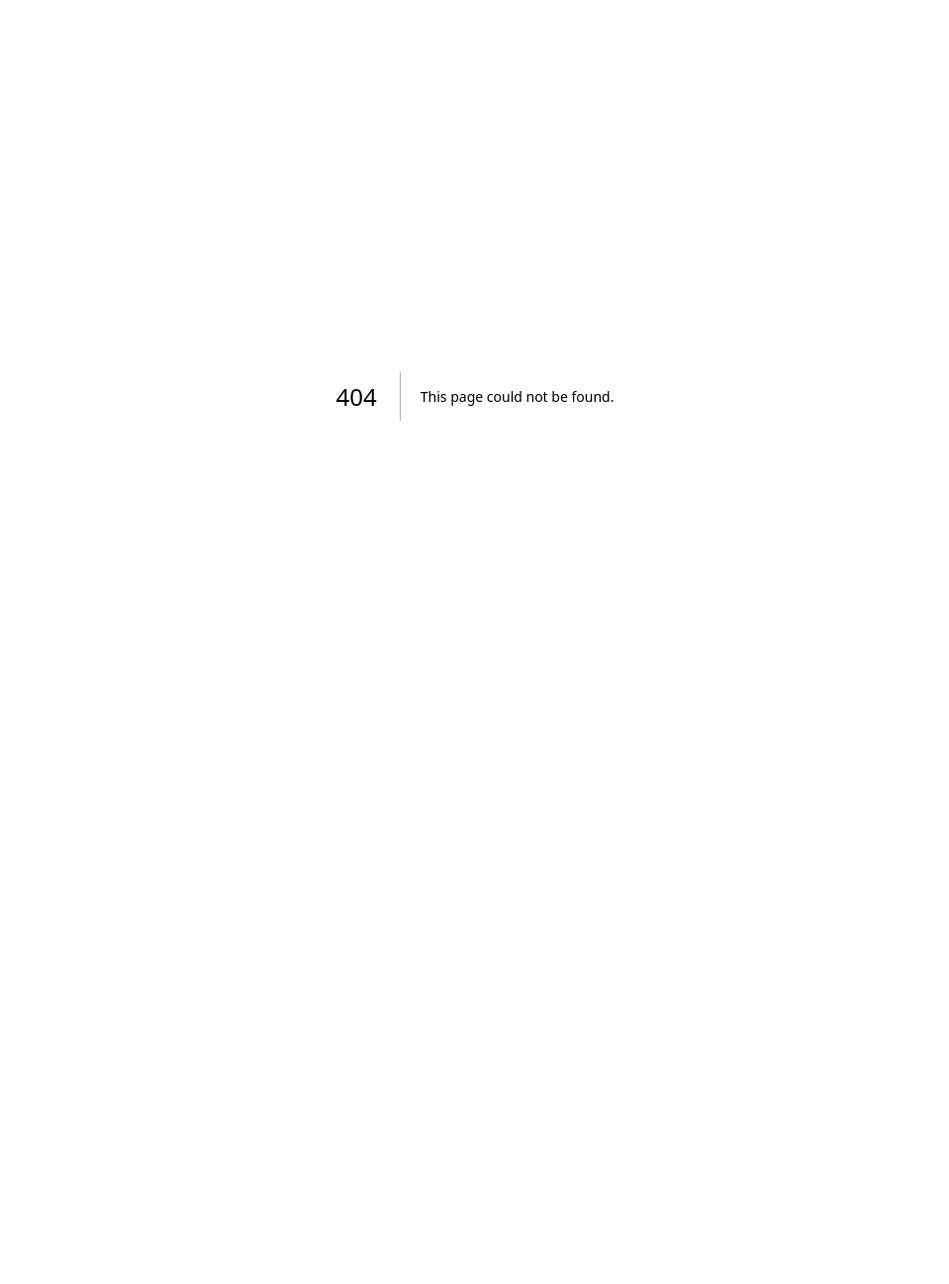
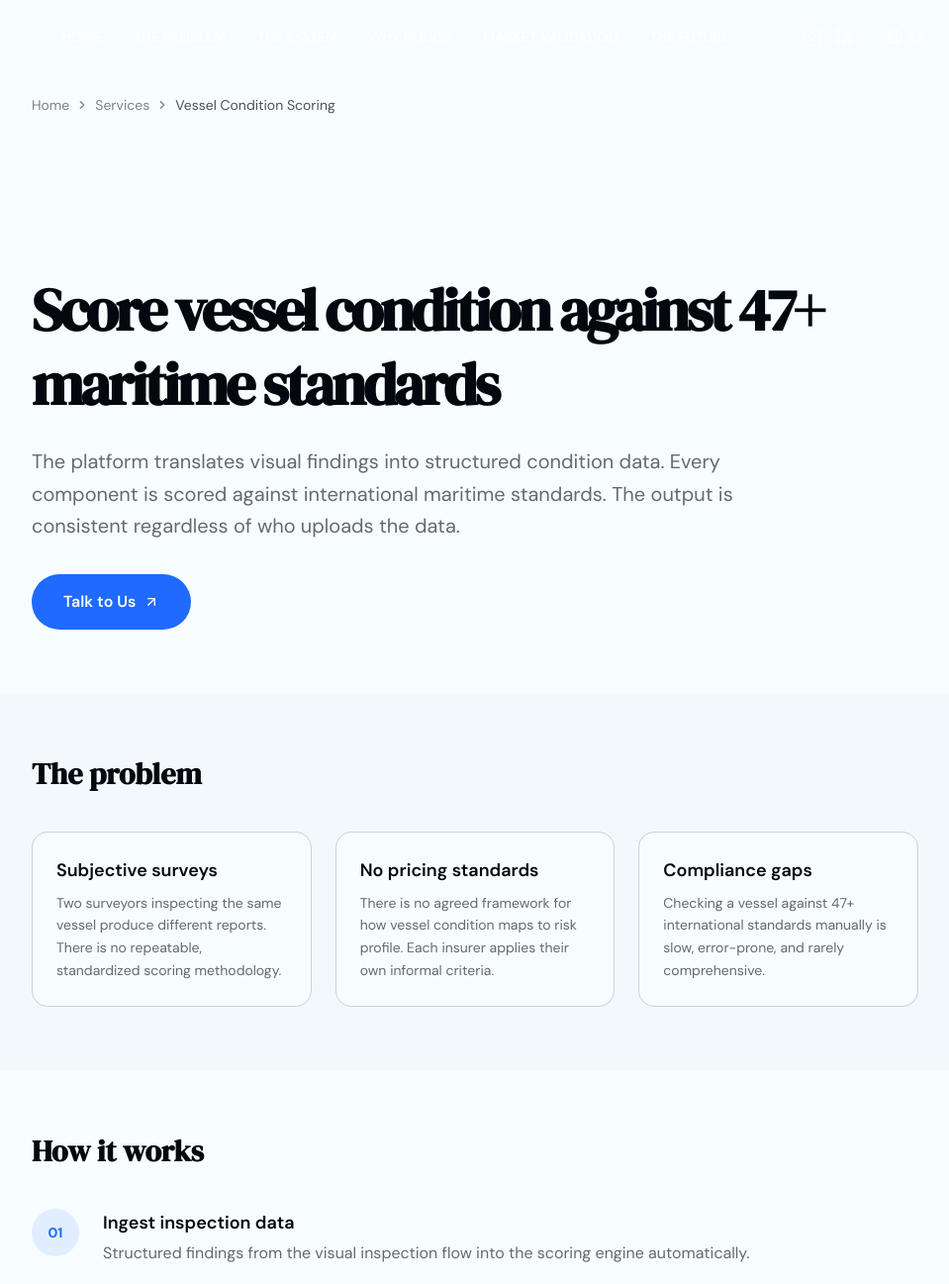
Before and after one commit to Nudos-Solutions/nudos-landing, a Next.js app: page /services/condition-scoring in a window 1280 px wide. Before the commit this address had no page. Shown: the top 1297 px of the page at 99% size, without its empty margins (160-1119 px from the left). Before the commit the page ends 800 px from the top, so only its background shows below. Built offline with nearby package versions, Linux system fonts and the light colour scheme.

Commit message:
feat(seo): add 5 service landing pages with shared layout and JSON-LD

```diff
--- /dev/null
+++ b/app/services/[slug]/page.tsx
@@ -0,0 +1,72 @@
+import type { Metadata } from "next"
+import { notFound } from "next/navigation"
+import { getServiceBySlug, getAllServiceSlugs } from "@/content/services"
+import BreadcrumbNav from "@/components/breadcrumb-nav"
+import ServicePageLayout from "@/components/service-page-layout"
+import Header from "@/components/header"
+import Footer from "@/components/footer"
+import { I18nProvider } from "@/lib/i18n"
+
+export function generateStaticParams() {
+  return getAllServiceSlugs().map((slug) => ({ slug }))
+}
+
+export async function generateMetadata({ params }: { params: Promise<{ slug: string }> }): Promise<Metadata> {
+  const { slug } = await params
+  const service = getServiceBySlug(slug)
+  if (!service) return {}
+
+  return {
+    title: service.title,
+    description: service.metaDescription,
+    keywords: service.keywords,
+    alternates: { canonical: `https://www.nudos.app/services/${service.slug}` },
+    openGraph: {
+      title: `${service.title} | NUDOS`,
+      description: service.metaDescription,
+    },
+  }
+}
+
+export default async function ServicePage({ params }: { params: Promise<{ slug: string }> }) {
+  const { slug } = await params
+  const service = getServiceBySlug(slug)
+  if (!service) notFound()
+
+  const serviceSchema = {
+    "@context": "https://schema.org",
+    "@type": "Service",
+    name: service.title,
+    description: service.metaDescription,
+    provider: {
+      "@type": "Organization",
+      name: "NUDOS",
+      url: "https://www.nudos.app",
+    },
+  }
+
+  return (
+    <I18nProvider>
+      <script
+        type="application/ld+json"
+        dangerouslySetInnerHTML={{ __html: JSON.stringify(serviceSchema) }}
+      />
+      <main className="min-h-screen bg-background">
+        <Header />
+        <div className="pt-24 px-6">
+          <div className="mx-auto max-w-4xl">
+            <BreadcrumbNav
+              items={[
+                { label: "Home", href: "/" },
+                { label: "Services", href: "/#services" },
+                { label: service.title },
+              ]}
+            />
+          </div>
+        </div>
+        <ServicePageLayout service={service} />
+        <Footer />
+      </main>
+    </I18nProvider>
+  )
+}
--- /dev/null
+++ b/components/service-page-layout.tsx
@@ -0,0 +1,163 @@
+"use client"
+
+import Link from "next/link"
+import { ArrowUpRight, ArrowRight } from "lucide-react"
+import { services, type ServicePage } from "@/content/services"
+import { blogPosts } from "@/content/blog"
+
+export default function ServicePageLayout({ service }: { service: ServicePage }) {
+  const relatedServices = services.filter((s) => service.relatedServices.includes(s.slug))
+  const relatedArticles = blogPosts.filter((p) => service.relatedBlogSlugs.includes(p.slug))
+
+  return (
+    <div className="min-h-screen bg-background">
+      {/* Hero */}
+      <section className="pt-32 pb-16 px-6">
+        <div className="mx-auto max-w-4xl">
+          <h1 className="text-4xl md:text-5xl lg:text-6xl font-serif font-black text-foreground leading-tight tracking-tighter mb-6">
+            {service.h1}
+          </h1>
+          <p className="text-foreground/60 text-lg md:text-xl leading-relaxed max-w-3xl">
+            {service.subtitle}
+          </p>
+          <div className="mt-8">
+            <Link
+              href="/#contact"
+              className="inline-flex items-center gap-2 rounded-full bg-accent px-8 py-4 text-base font-semibold text-accent-foreground hover:brightness-110 transition-all"
+            >
+              Talk to Us
+              <ArrowUpRight className="h-4 w-4" />
+            </Link>
+          </div>
+        </div>
+      </section>
+
+      {/* Problems */}
+      <section className="py-16 px-6 bg-card">
+        <div className="mx-auto max-w-4xl">
+          <h2 className="text-2xl md:text-3xl font-serif font-bold text-foreground mb-10">
+            The problem
+          </h2>
+          <div className="grid md:grid-cols-3 gap-6">
+            {service.problems.map((problem, i) => (
+              <div key={i} className="bg-background rounded-2xl p-6 border border-border">
+                <h3 className="text-lg font-semibold text-foreground mb-2">{problem.title}</h3>
+                <p className="text-foreground/60 text-sm leading-relaxed">{problem.description}</p>
+              </div>
+            ))}
+          </div>
+        </div>
+      </section>
+
+      {/* How it works */}
+      <section className="py-16 px-6">
+        <div className="mx-auto max-w-4xl">
+          <h2 className="text-2xl md:text-3xl font-serif font-bold text-foreground mb-10">
+            How it works
+          </h2>
+          <div className="space-y-8">
+            {service.steps.map((step, i) => (
+              <div key={i} className="flex gap-6 items-start">
+                <div className="w-12 h-12 rounded-full bg-accent/10 flex items-center justify-center text-accent font-bold text-sm shrink-0">
+                  {step.number}
+                </div>
+                <div>
+                  <h3 className="text-lg font-semibold text-foreground mb-1">{step.title}</h3>
+                  <p className="text-foreground/60 leading-relaxed">{step.description}</p>
+                </div>
+              </div>
+            ))}
+          </div>
+        </div>
+      </section>
+
+      {/* Capabilities */}
+      <section className="py-16 px-6 bg-card">
+        <div className="mx-auto max-w-4xl">
+          <h2 className="text-2xl md:text-3xl font-serif font-bold text-foreground mb-10">
+            Key capabilities
+          </h2>
+          <div className="grid sm:grid-cols-2 md:grid-cols-3 gap-4">
+            {service.capabilities.map((cap, i) => (
+              <div key={i} className="bg-background rounded-xl p-5 border border-border">
+                <h3 className="text-sm font-semibold text-foreground mb-1">{cap.title}</h3>
+                <p className="text-foreground/50 text-xs leading-relaxed">{cap.description}</p>
+              </div>
+            ))}
+          </div>
+        </div>
+      </section>
+
+      {/* Related */}
+      {(relatedServices.length > 0 || relatedArticles.length > 0) && (
+        <section className="py-16 px-6">
+          <div className="mx-auto max-w-4xl">
+            {relatedServices.length > 0 && (
+              <div className="mb-12">
+                <h2 className="text-xl font-semibold text-foreground mb-6">Related services</h2>
+                <div className="grid sm:grid-cols-2 gap-4">
+                  {relatedServices.map((rs) => (
+                    <Link
+                      key={rs.slug}
+                      href={`/services/${rs.slug}`}
+                      className="flex items-center justify-between bg-card rounded-xl p-5 border border-border hover:border-accent/30 transition-colors group"
+                    >
+                      <div>
+                        <p className="font-semibold text-foreground group-hover:text-accent transition-colors">
+                          {rs.title}
+                        </p>
+                        <p className="text-foreground/50 text-sm mt-1">{rs.metaDescription.slice(0, 80)}...</p>
+                      </div>
+                      <ArrowRight className="w-4 h-4 text-foreground/30 group-hover:text-accent transition-colors shrink-0 ml-4" />
+                    </Link>
+                  ))}
+                </div>
+              </div>
+            )}
+            {relatedArticles.length > 0 && (
+              <div>
+                <h2 className="text-xl font-semibold text-foreground mb-6">Related articles</h2>
+                <div className="grid sm:grid-cols-2 gap-4">
+                  {relatedArticles.map((article) => (
+                    <Link
+                      key={article.slug}
+                      href={`/blog/${article.slug}`}
+                      className="flex items-center justify-between bg-card rounded-xl p-5 border border-border hover:border-accent/30 transition-colors group"
+                    >
+                      <div>
+                        <p className="font-semibold text-foreground group-hover:text-accent transition-colors">
+                          {article.title}
+                        </p>
+                        <p className="text-foreground/50 text-sm mt-1">{article.readTime}</p>
+                      </div>
+                      <ArrowRight className="w-4 h-4 text-foreground/30 group-hover:text-accent transition-colors shrink-0 ml-4" />
+                    </Link>
+                  ))}
+                </div>
+              </div>
+            )}
+          </div>
+        </section>
+      )}
+
+      {/* CTA */}
+      <section className="py-16 px-6 bg-card">
+        <div className="mx-auto max-w-4xl text-center">
+          <h2 className="text-2xl md:text-3xl font-serif font-bold text-foreground mb-4">
+            Ready to see it in action?
+          </h2>
+          <p className="text-foreground/60 mb-8 max-w-xl mx-auto">
+            Whether you are an insurer, broker, or marina operator — Nudos plugs into your workflow.
+          </p>
+          <Link
+            href="/#contact"
+            className="inline-flex items-center gap-2 rounded-full bg-accent px-8 py-4 text-base font-semibold text-accent-foreground hover:brightness-110 transition-all"
+          >
+            Talk to Us
+            <ArrowUpRight className="h-4 w-4" />
+          </Link>
+        </div>
+      </section>
+    </div>
+  )
+}
```
